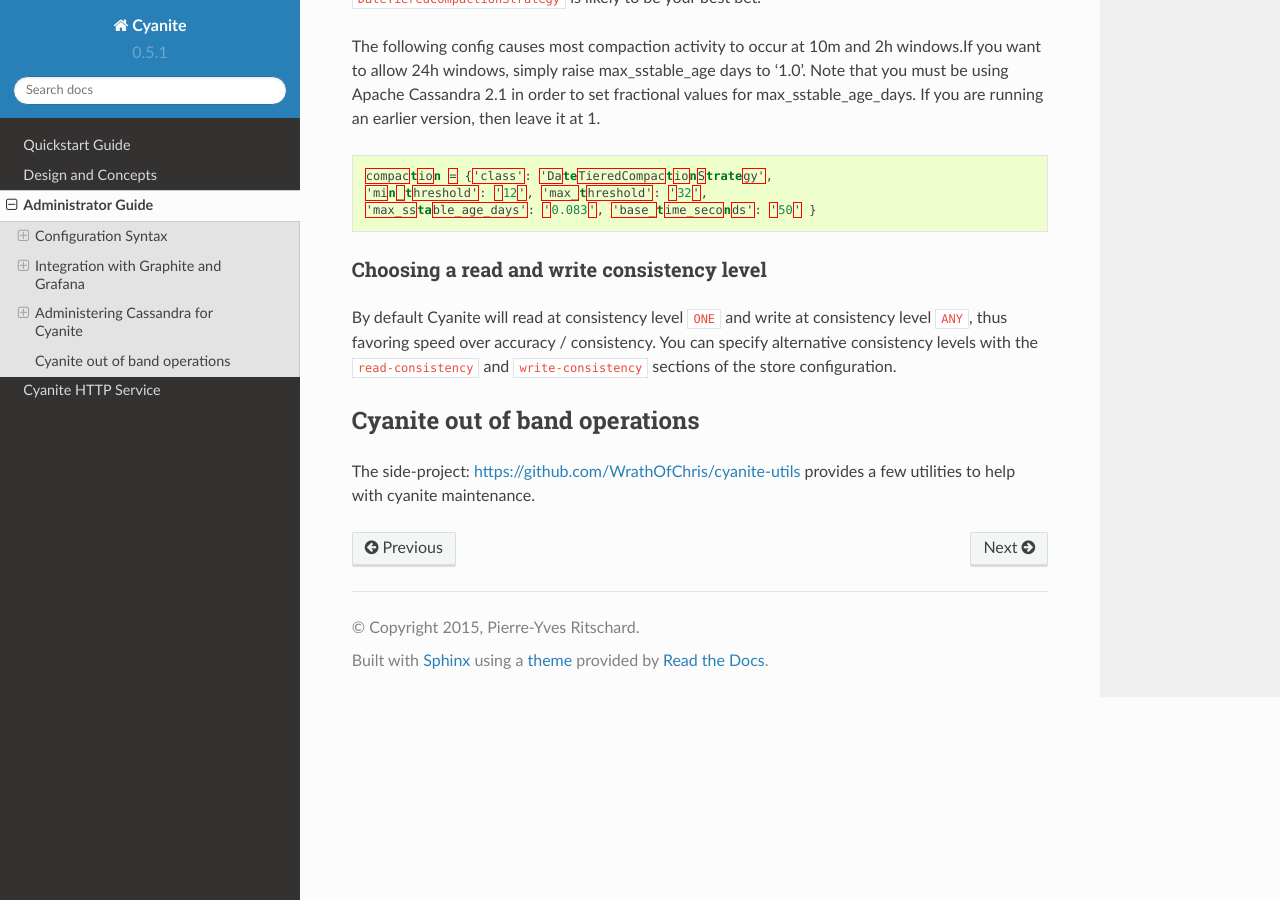
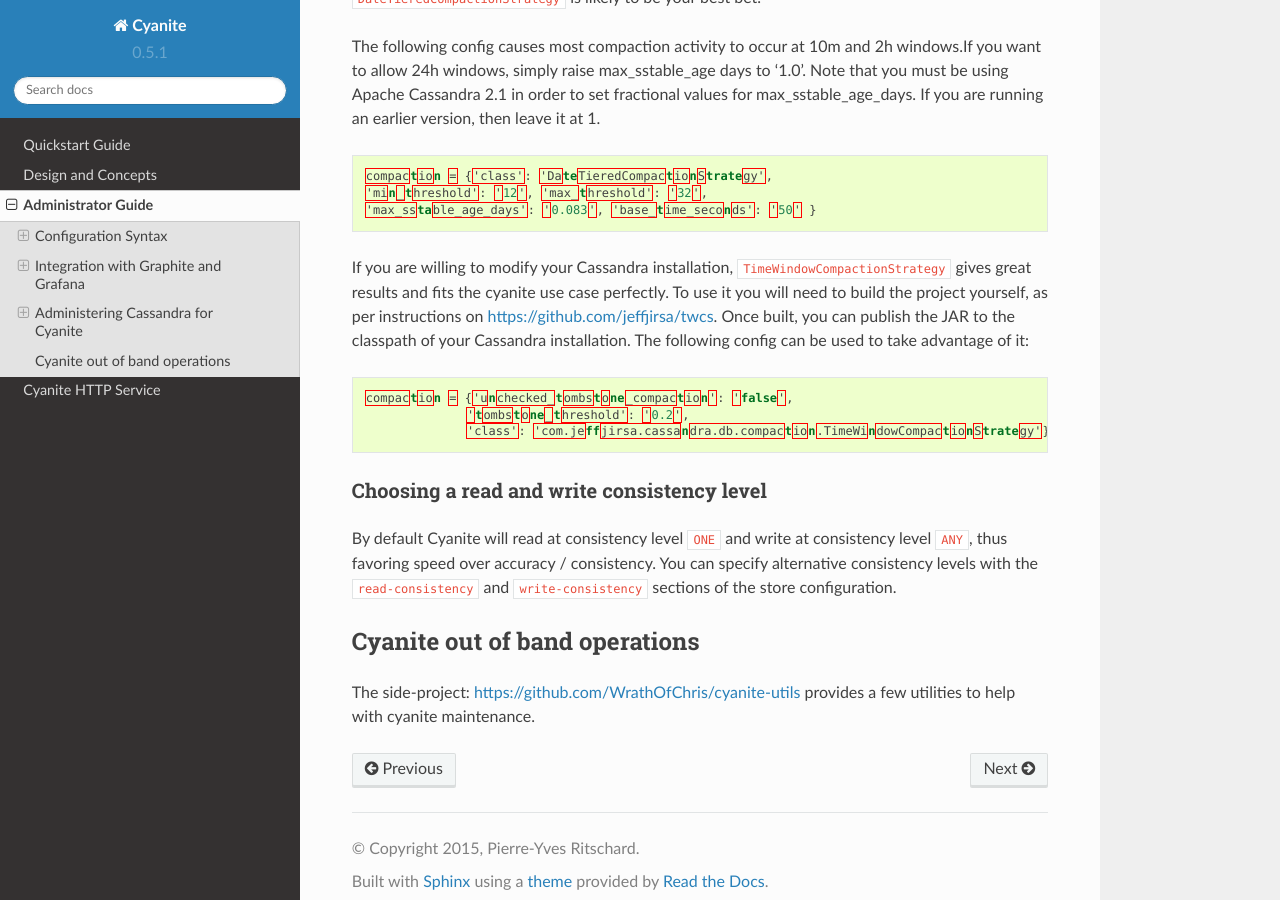
Before and after one commit to pyr/cyanite, a Sphinx documentation site: the page built from doc/source/administrator.rst, in a window 1280 px wide and 900 px high, scrolled down 4004 px. Built offline with Sphinx 7.4.7 and the Read the Docs theme 2.0.0, drawn with Linux system fonts in a browser that asks for light colours.

Commit message:
doc: document TWCS

```diff
--- a/doc/source/administrator.rst
+++ b/doc/source/administrator.rst
@@ -224,6 +224,17 @@
     'min_threshold': '12', 'max_threshold': '32',
     'max_sstable_age_days': '0.083', 'base_time_seconds': '50' }
 
+If you are willing to modify your Cassandra installation, ``TimeWindowCompactionStrategy`` gives great results
+and fits the cyanite use case perfectly. To use it you will need to build the project yourself, as per instructions on
+https://github.com/jeffjirsa/twcs. Once built, you can publish the JAR to the classpath of your Cassandra installation.
+The following config can be used to take advantage of it:
+
+.. sourcecode:: json
+
+    compaction = {'unchecked_tombstone_compaction': 'false',
+                  'tombstone_threshold': '0.2',
+                  'class': 'com.jeffjirsa.cassandra.db.compaction.TimeWindowCompactionStrategy'}
+
 
 Choosing a read and write consistency level
 ~~~~~~~~~~~~~~~~~~~~~~~~~~~~~~~~~~~~~~~~~~~
```
